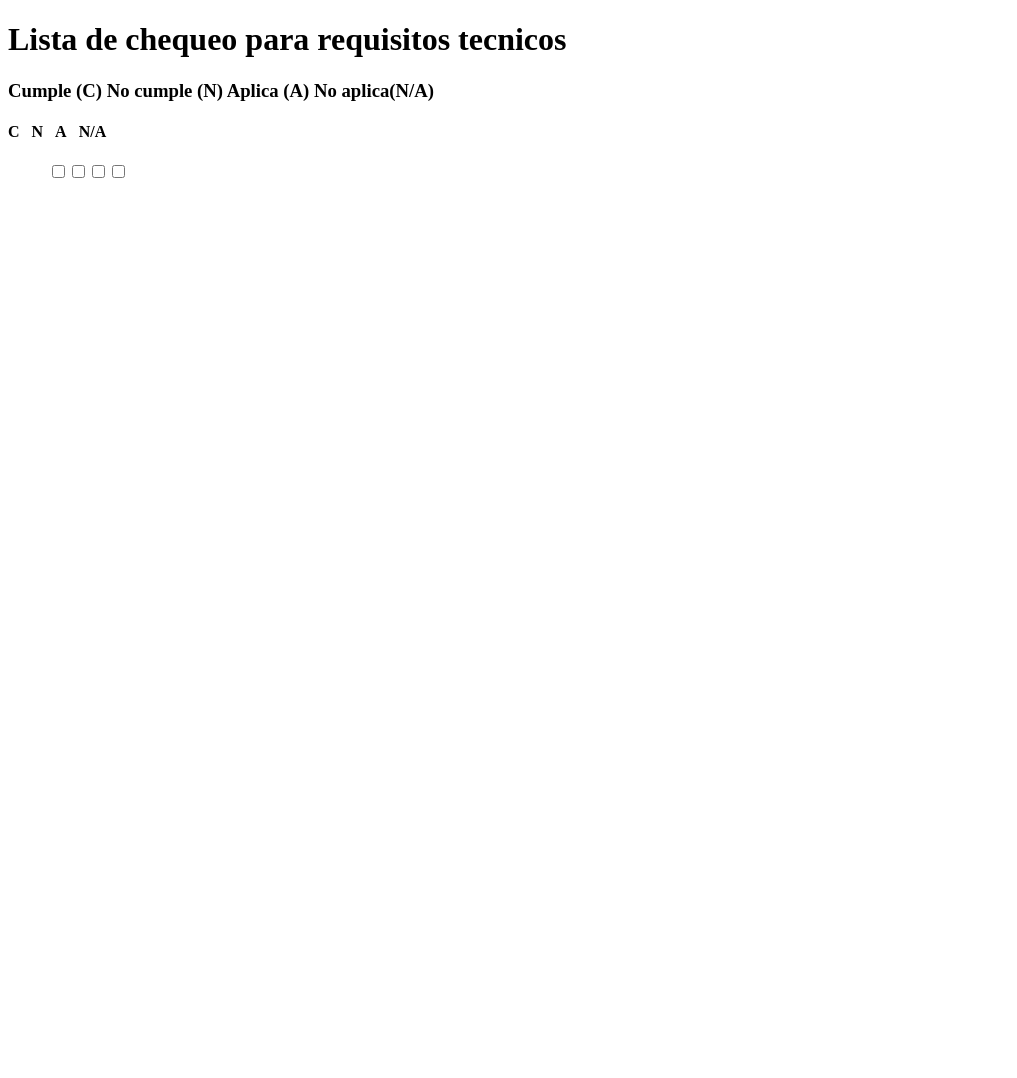
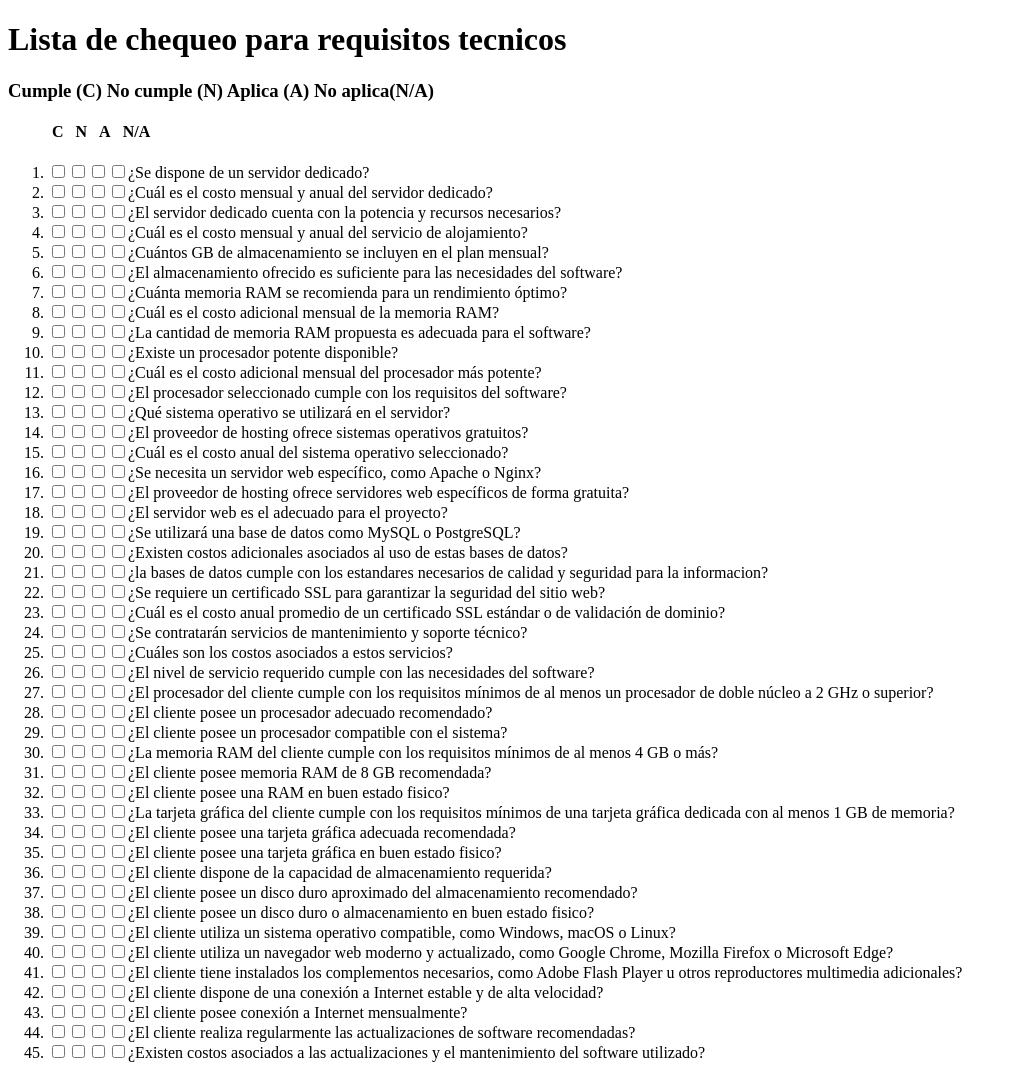
Before and after one commit to diegomesav/sena, a plain HTML site: page Actividades/Desarrollo/Act3/chequeoRequisitos/listaChequeoRequisitos.html in a window 1280 px wide. Shown: the whole page, without its empty margins (0-1017 px from the left). Before the commit the page ends 800 px from the top, so only its background shows below. Drawn offline with Linux system fonts and the light colour scheme.

Commit message:
Pendiente Emprendimiento

```diff
--- a/Actividades/Desarrollo/Act3/listaChequeoRequisitos.html
+++ b/Actividades/Desarrollo/Act3/chequeoRequisitos/listaChequeoRequisitos.html
@@ -8,8 +8,9 @@
 <body>
     <h1>Lista de chequeo para requisitos tecnicos</h1>
     <h3>Cumple (C) No cumple (N) Aplica (A) No aplica(N/A) </h3>
-    <h4>C&nbsp;&nbsp;&nbsp;N&nbsp;&nbsp;&nbsp;A&nbsp;&nbsp;&nbsp;N/A</h4>
-    <ol></ol>
+    <h4>&nbsp;&nbsp;&nbsp;&nbsp;&nbsp;&nbsp;&nbsp;&nbsp;&nbsp;&nbsp;&nbsp;C&nbsp;&nbsp;&nbsp;N&nbsp;&nbsp;&nbsp;A&nbsp;&nbsp;&nbsp;N/A</h4>
+    <ol>
+    </ol>
 </body>
 <script src="./listaChequeoRequisitos.js"></script>
 </html>
--- /dev/null
+++ b/Actividades/Desarrollo/Act3/chequeoRequisitos/listaChequeoRequisitos.js
@@ -0,0 +1,83 @@
+const criterios = [
+"¿Se dispone de un servidor dedicado?",
+"¿Cuál es el costo mensual y anual del servidor dedicado?",
+"¿El servidor dedicado cuenta con la potencia y recursos necesarios?",
+
+"¿Cuál es el costo mensual y anual del servicio de alojamiento?",
+"¿Cuántos GB de almacenamiento se incluyen en el plan mensual?",
+"¿El almacenamiento ofrecido es suficiente para las necesidades del software?",
+
+"¿Cuánta memoria RAM se recomienda para un rendimiento óptimo?",
+"¿Cuál es el costo adicional mensual de la memoria RAM?",
+"¿La cantidad de memoria RAM propuesta es adecuada para el software?",
+
+"¿Existe un procesador potente disponible?",
+"¿Cuál es el costo adicional mensual del procesador más potente?",
+"¿El procesador seleccionado cumple con los requisitos del software?",
+
+
+"¿Qué sistema operativo se utilizará en el servidor?",
+"¿El proveedor de hosting ofrece sistemas operativos gratuitos?",
+"¿Cuál es el costo anual del sistema operativo seleccionado?",
+
+"¿Se necesita un servidor web específico, como Apache o Nginx?",
+"¿El proveedor de hosting ofrece servidores web específicos de forma gratuita?",
+"¿El servidor web es el adecuado para el proyecto?",
+
+"¿Se utilizará una base de datos como MySQL o PostgreSQL?",
+"¿Existen costos adicionales asociados al uso de estas bases de datos?",
+"¿la bases de datos cumple con los estandares necesarios de calidad y seguridad para la informacion?",
+
+"¿Se requiere un certificado SSL para garantizar la seguridad del sitio web?",
+"¿Cuál es el costo anual promedio de un certificado SSL estándar o de validación de dominio?",
+
+"¿Se contratarán servicios de mantenimiento y soporte técnico?",
+"¿Cuáles son los costos asociados a estos servicios?",
+"¿El nivel de servicio requerido cumple con las necesidades del software?",
+
+
+"¿El procesador del cliente cumple con los requisitos mínimos de al menos un procesador de doble núcleo a 2 GHz o superior?",
+"¿El cliente posee un procesador adecuado recomendado?",
+"¿El cliente posee un procesador compatible con el sistema?",
+
+"¿La memoria RAM del cliente cumple con los requisitos mínimos de al menos 4 GB o más?",
+"¿El cliente posee memoria RAM de 8 GB recomendada?",
+"¿El cliente posee una RAM en buen estado fisico?",
+
+"¿La tarjeta gráfica del cliente cumple con los requisitos mínimos de una tarjeta gráfica dedicada con al menos 1 GB de memoria?",
+"¿El cliente posee una tarjeta gráfica adecuada recomendada?",
+"¿El cliente posee una tarjeta gráfica en buen estado fisico?",
+
+"¿El cliente dispone de la capacidad de almacenamiento requerida?",
+"¿El cliente posee un disco duro aproximado del almacenamiento recomendado?",
+"¿El cliente posee un disco duro o almacenamiento en buen estado fisico?",
+
+
+"¿El cliente utiliza un sistema operativo compatible, como Windows, macOS o Linux?",
+
+"¿El cliente utiliza un navegador web moderno y actualizado, como Google Chrome, Mozilla Firefox o Microsoft Edge?",
+
+"¿El cliente tiene instalados los complementos necesarios, como Adobe Flash Player u otros reproductores multimedia adicionales?",
+
+"¿El cliente dispone de una conexión a Internet estable y de alta velocidad?",
+"¿El cliente posee conexión a Internet mensualmente?",
+
+"¿El cliente realiza regularmente las actualizaciones de software recomendadas?",
+"¿Existen costos asociados a las actualizaciones y el mantenimiento del software utilizado?",
+];
+
+const ol = document.querySelector("ol");
+for(const criterio of criterios){
+    const li = document.createElement("li");
+    for(let i = 0; i < 4; i++){
+        const checbox = document.createElement("input");
+        checbox.type = "checkbox";
+        li.appendChild(checbox);
+    }
+    const label = document.createElement("label");
+    const div = document.createElement("div");
+    label.textContent = criterio;
+    li.appendChild(label);
+    li.appendChild(div)
+    ol.appendChild(li);
+}
--- a/Actividades/Desarrollo/Act3/listaChequeoRequisitos.js
+++ /dev/null
@@ -1,15 +0,0 @@
-const ol = document.querySelector("ol");
-const criterios = ["  crit 1", " crit 2"];
-
-for(const criterio of criterios){
-    for(let i = 0; i < 4; i++){
-        const checbox = document.createElement("input");
-        checbox.type = "checkbox";
-        ol.appendChild(checbox);
-    }
-    const label = document.createElement("label");
-    const br = document.createElement("br");
-    label.textContent = criterio;
-    cuerpo.appendChild(label);
-    cuerpo.appendChild(br);
-}
```
Also changed, not shown: Actividades/gustavoUpegui/MatrizDOFA.jpg (added), Actividades/gustavoUpegui/Modelo canva.jpg (added), Actividades/gustavoUpegui/notasEmprendimiento.txt (added), 5 other files.
